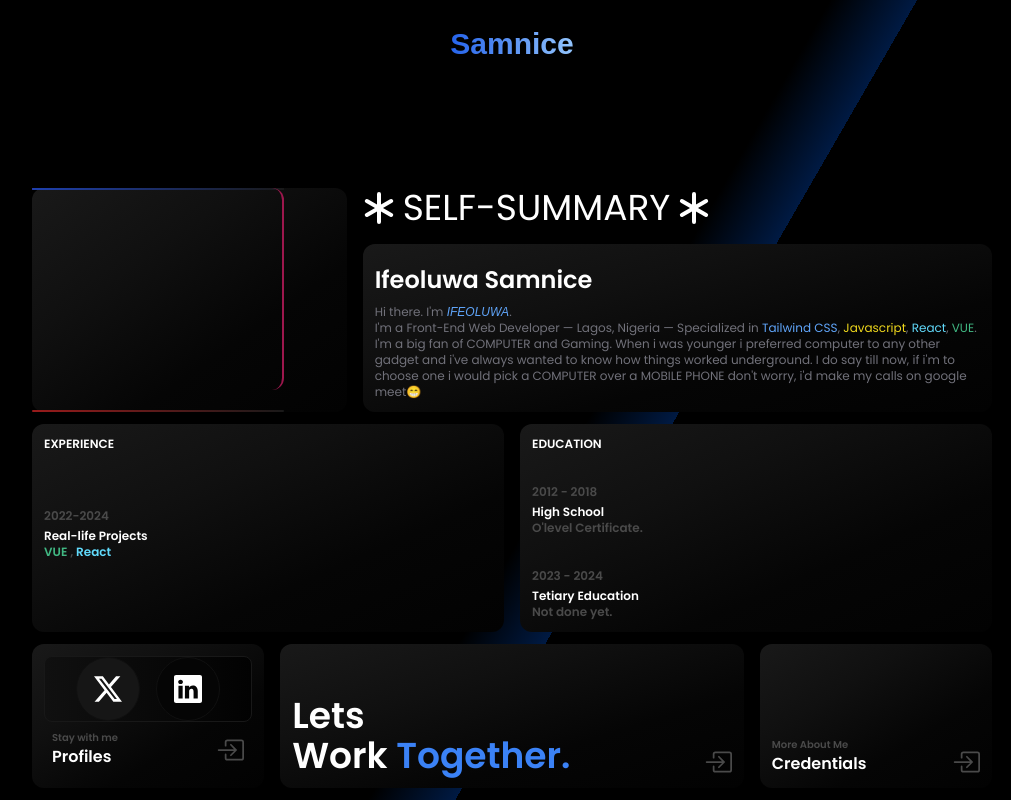
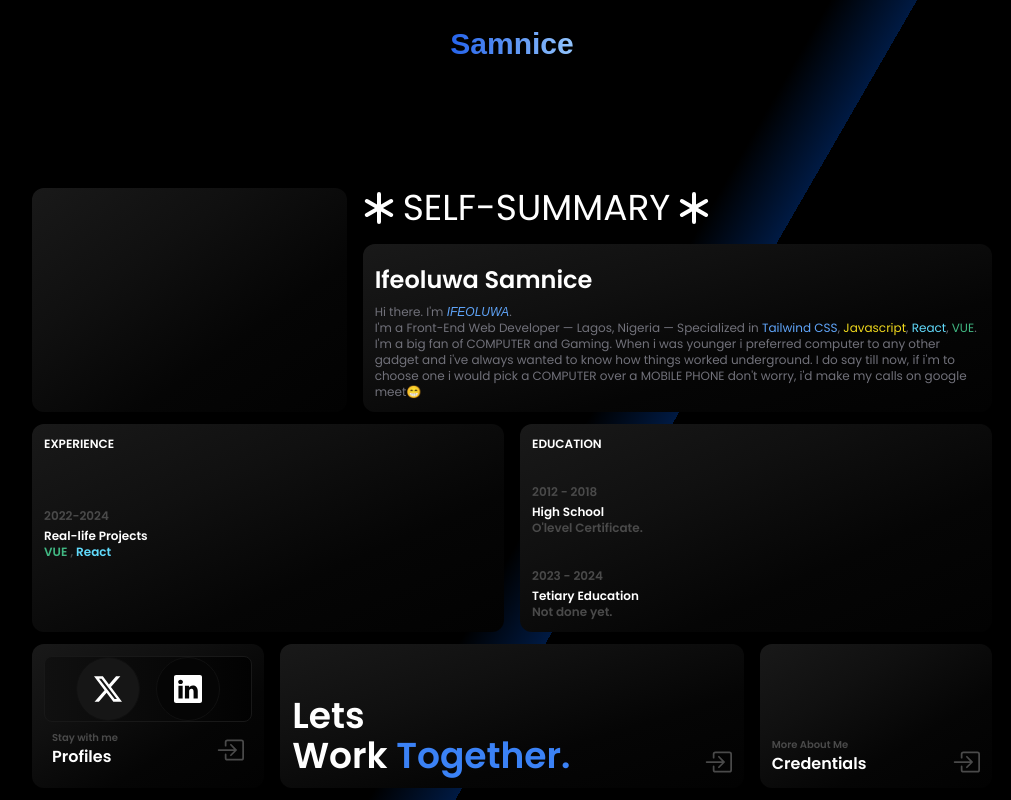
Before and after one commit to Samn1ce/Portfolio, a Vue app in the folder portfolio/: page / in a window 1280 px wide. Shown: the whole page, without its empty margins (128-1139 px from the left). Built offline with nearby package versions, Linux system fonts and the light colour scheme; a web font is replaced by a local one.

Commit message:
Me & Transitions Agreed on Terms

```diff
--- a/portfolio/src/components/Self.vue
+++ b/portfolio/src/components/Self.vue
@@ -6,16 +6,16 @@
     <section class="w-full lg:h-56 flex sm:flex-row md:justify-center gap-4 mb-3 text-white">
             <div class="sm:w-1/3 rounded-xl bg-gradient hidden sm:block relative">
                 <Transition name="purple">
-                    <div class="w-[80%] h-[2px] absolute top-0 rounded-full bg-gradient-to-r from-purple-800 to-[#191919]"></div>
+                    <div class="w-1/4 h-[2px] absolute top-0 rounded-full bg-gradient-to-l from-purple-800 to-[#191919] purple-enter-active opacity-0"></div>
                 </Transition>
                 <Transition name="blue">
-                    <div class="w-[80%] h-[2px] absolute left-0 rounded-full bg-gradient-to-r from-blue-800 to-[#191919]"></div>
+                    <div class="w-[2px] h-1/4 absolute left-0 bottom-[0%] rounded-b-full bg-gradient-to-t from-blue-800 to-[#191919] blue-enter-active opacity-0"></div>
                 </Transition>
                 <Transition name="red">
-                    <div class="w-[80%] h-[2px] absolute bottom-0 rounded-full bg-gradient-to-r from-red-800 to-[#191919]"></div>
+                    <div class="w-1/4 h-[2px] absolute bottom-0 right-[0%] rounded-full bg-gradient-to-r from-red-800 to-[#191919] red-enter-active opacity-0"></div>
                 </Transition>
                 <Transition name="pink">
-                    <div class="w-[80%] h-[90%] absolute border-r-2 rounded-xl border-r-pink-800"></div>
+                    <div class="w-[2px] h-1/4 absolute right-0 rounded-full bg-gradient-to-b from-pink-800 to-[#191919] pink-enter-active opacity-0"></div>
                 </Transition>
             </div>
         <div class="w-full sm:w-2/3 rounded-xl flex flex-col justify-between gap-4">
@@ -35,6 +35,52 @@
     </section>
 </template>
 
-<style scoped>
+<style>
+    @keyframes transitionTOP {
+        0% { left: 0; transform: translateX(0); opacity: 0.1; }
+        50% { opacity: 0.5; }
+        90% { opacity: 0.5; }
+        100% { left: 100%; transform: translateX(-100%); opacity: 0.1; } /* Stops at the container's end */
+    }
 
+    .purple-enter-active {
+        animation: transitionTOP 5s ease-in-out forwards infinite;
+        animation-delay: 14s;
+    }
+
+    @keyframes transitionR {
+        0% { top: 0; transform: translateY(0); opacity: 0.1; }
+         50% { opacity: 0.5; }
+        90% { opacity: 0.5; }
+        100% { top: 100%; transform: translateY(-100%); } /* Stops at the container's end */
+    }
+
+    .pink-enter-active {
+        animation: transitionR 5s ease-in-out forwards infinite;
+        animation-delay: 4s;
+    }
+
+    @keyframes transitionB {
+        0% { right: 0; transform: translateX(0); opacity: 0.1; }
+         50% { opacity: 0.5; }
+        90% { opacity: 0.5; }
+        100% { right: 100%; transform: translateX(100%); } /* Stops at the container's end */
+    }
+
+    .red-enter-active {
+        animation: transitionB 5s ease-in-out forwards infinite;
+        animation-delay: 7s;
+    }
+
+    @keyframes transitionL {
+        0% { bottom: 0; transform: translateY(0); opacity: 0.1; }
+         50% { opacity: 0.5; }
+        90% { opacity: 0.5; }
+        100% { bottom: 100%; transform: translateY(100%); } /* Stops at the container's end */
+    }
+
+    .blue-enter-active {
+        animation: transitionL 5s ease-in-out forwards infinite;
+        animation-delay: 11s;
+    }
 </style>
```
